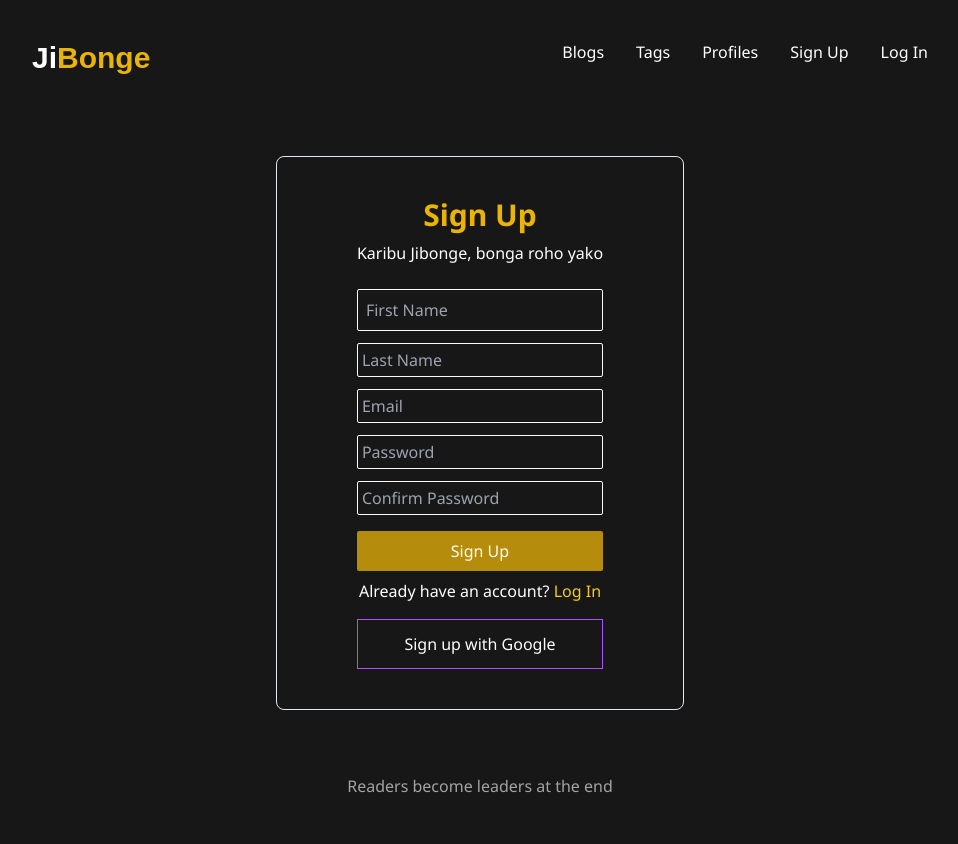
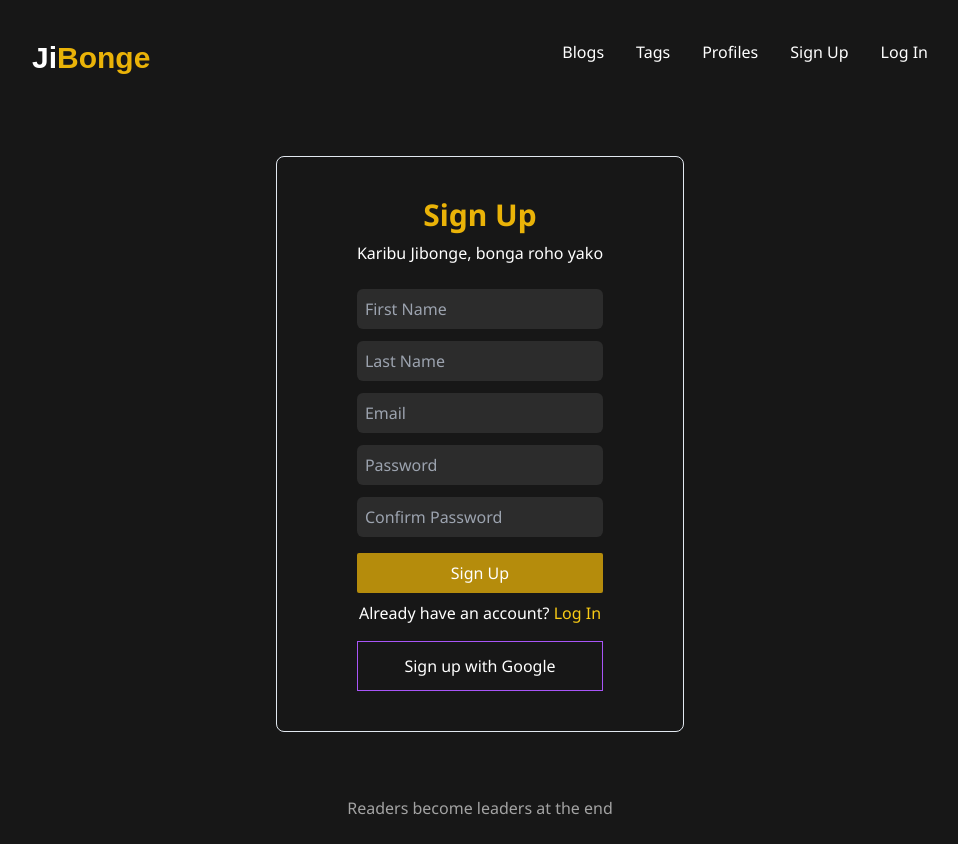
Before and after one commit to Mokowz/Jibonge-App, a Vue app in the folder frontend/app/: page /signup in a window 1280 px wide. Shown: the whole page, without its empty margins (160-1118 px from the left). Before the commit the page ends 822 px from the top, so only its background shows below. Built offline with nearby package versions, Linux system fonts and the light colour scheme; a web font is replaced by a local one.

Commit message:
Add some sign up stylings

```diff
--- a/frontend/app/src/views/LogIn/LoginForm.vue
+++ b/frontend/app/src/views/LogIn/LoginForm.vue
@@ -3,8 +3,8 @@
     <form action="" class="w-full mx-auto  flex flex-col space-y-4">
       <!-- Inputs -->
       <div class="flex flex-col items-center   space-y-3">
-          <input type="email" placeholder="Email" class="p-1 w-full mx-auto bg-transparent text-slate-50 border rounded-sm border-slate-50">
-          <input type="password" placeholder="Password" class="p-1 w-full mx-auto bg-transparent text-slate-50 border rounded-sm border-slate-50">
+          <input type="email" placeholder="Email" class="p-2 w-full mx-auto  text-slate-50  rounded-md bg-darkGrey/15 ">
+          <input type="password" placeholder="Password" class="p-2 w-full mx-auto  text-slate-50  rounded-md bg-darkGrey/15 ">
       </div>
 
       <!-- Button -->
--- a/frontend/app/src/views/SignUp/SignUpForm.vue
+++ b/frontend/app/src/views/SignUp/SignUpForm.vue
@@ -2,11 +2,11 @@
   <form action="" class="w-full mx-auto  flex flex-col space-y-4">
     <!-- Inputs -->
     <div class="flex flex-col items-center   space-y-3">
-        <input type="text" placeholder="First Name" class="p-2 w-full mx-auto bg-transparent text-slate-50 border rounded-sm border-slate-50">
-        <input type="text" placeholder="Last Name" class="p-1 w-full mx-auto bg-transparent text-slate-50 border rounded-sm border-slate-50">
-        <input type="email" placeholder="Email" class="p-1 w-full mx-auto bg-transparent text-slate-50 border rounded-sm border-slate-50">
-        <input type="password" placeholder="Password" class="p-1 w-full mx-auto bg-transparent text-slate-50 border rounded-sm border-slate-50">
-        <input type="password" placeholder="Confirm Password" class="p-1 w-full mx-auto bg-transparent text-slate-50 border rounded-sm border-slate-50">
+        <input type="text" placeholder="First Name" class="p-2 w-full mx-auto  text-slate-50  rounded-md bg-darkGrey/15 ">
+        <input type="text" placeholder="Last Name" class="p-2 w-full mx-auto  text-slate-50  rounded-md bg-darkGrey/15 ">
+        <input type="email" placeholder="Email" class="p-2 w-full mx-auto  text-slate-50  rounded-md bg-darkGrey/15 ">
+        <input type="password" placeholder="Password" class="p-2 w-full mx-auto  text-slate-50  rounded-md bg-darkGrey/15 ">
+        <input type="password" placeholder="Confirm Password" class="p-2 w-full mx-auto  text-slate-50  rounded-md bg-darkGrey/15 ">
     </div>
 
     <!-- Button -->
```
